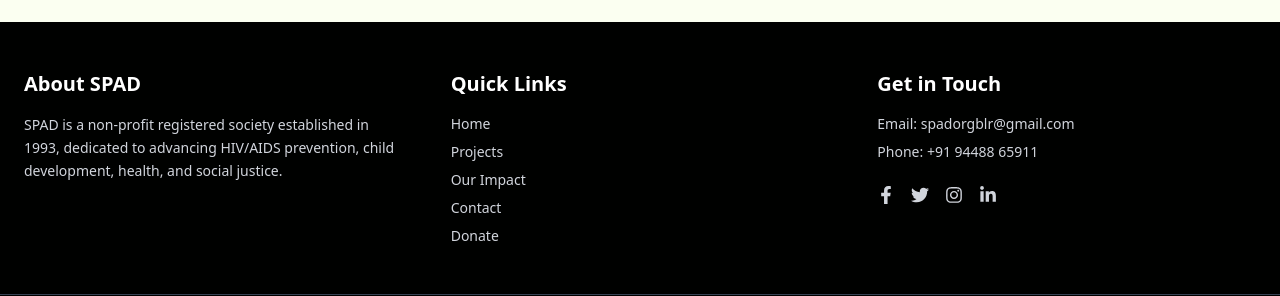
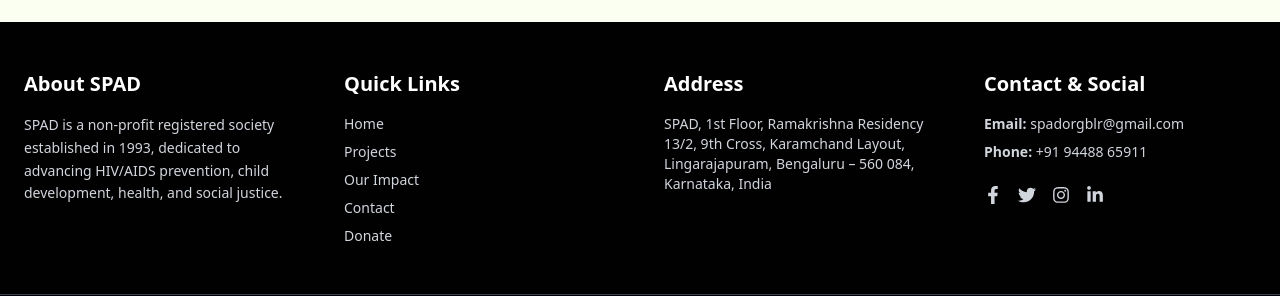
Before and after one commit to Himashree-KB/SPAD, a React (Vite) app in the folder frontend/: page /contact in a window 1280 px wide. Shown: the part 1274-1570 px from the top of the page. Built offline with nearby package versions, Linux system fonts and the light colour scheme.

Commit message:
added address to footer

```diff
--- a/frontend/src/components/Footer.jsx
+++ b/frontend/src/components/Footer.jsx
@@ -6,7 +6,7 @@
 export default function Footer() {
   return (
     <footer className="bg-[#000100] text-gray-300 py-12 mt-20">
-      <div className="max-w-7xl mx-auto px-6 grid md:grid-cols-3 gap-12">
+      <div className="max-w-7xl mx-auto px-6 grid grid-cols-1 md:grid-cols-4 gap-12">
         {/* Column 1: About */}
         <motion.div
           initial={{ y: 20, opacity: 0 }}
@@ -59,22 +59,35 @@
           </ul>
         </motion.div>
 
-        {/* Column 3: Contact & Social */}
+        {/* Column 3: Address */}
         <motion.div
           initial={{ y: 20, opacity: 0 }}
           whileInView={{ y: 0, opacity: 1 }}
           viewport={{ once: true }}
           transition={{ duration: 0.6, delay: 0.2 }}
         >
-          <h3 className="text-xl font-semibold text-white mb-4">Get in Touch</h3>
+          <h3 className="text-xl font-semibold text-white mb-4">Address</h3>
           <p className="text-sm">
-            Email:{" "}
+            SPAD, 1st Floor, Ramakrishna Residency 13/2, 9th Cross, Karamchand Layout, Lingarajapuram, Bengaluru – 560 084, Karnataka, India
+          </p>
+        </motion.div>
+
+        {/* Column 4: Email & Social */}
+        <motion.div
+          initial={{ y: 20, opacity: 0 }}
+          whileInView={{ y: 0, opacity: 1 }}
+          viewport={{ once: true }}
+          transition={{ duration: 0.6, delay: 0.3 }}
+        >
+          <h3 className="text-xl font-semibold text-white mb-4">Contact & Social</h3>
+          <p className="text-sm">
+            <span className="font-semibold">Email:</span>{" "}
             <a href="mailto:spadorgblr@gmail.com" className="hover:text-[#0000F5] transition-colors">
               spadorgblr@gmail.com
             </a>
           </p>
           <p className="text-sm mt-2">
-            Phone:{" "}
+            <span className="font-semibold">Phone:</span>{" "}
             <a href="tel:+919448865911" className="hover:text-[#0000F5] transition-colors">
               +91 94488 65911
             </a>
```
